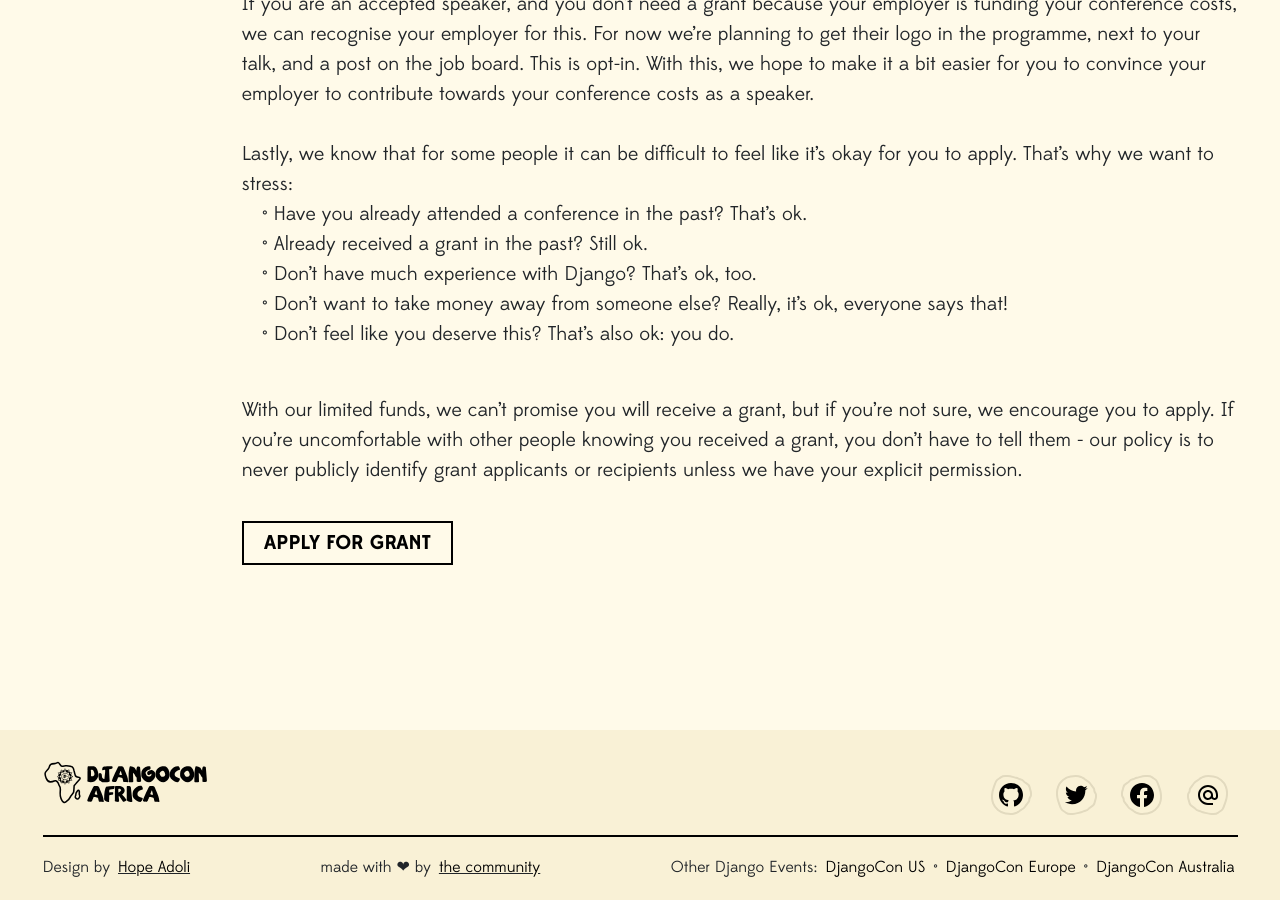
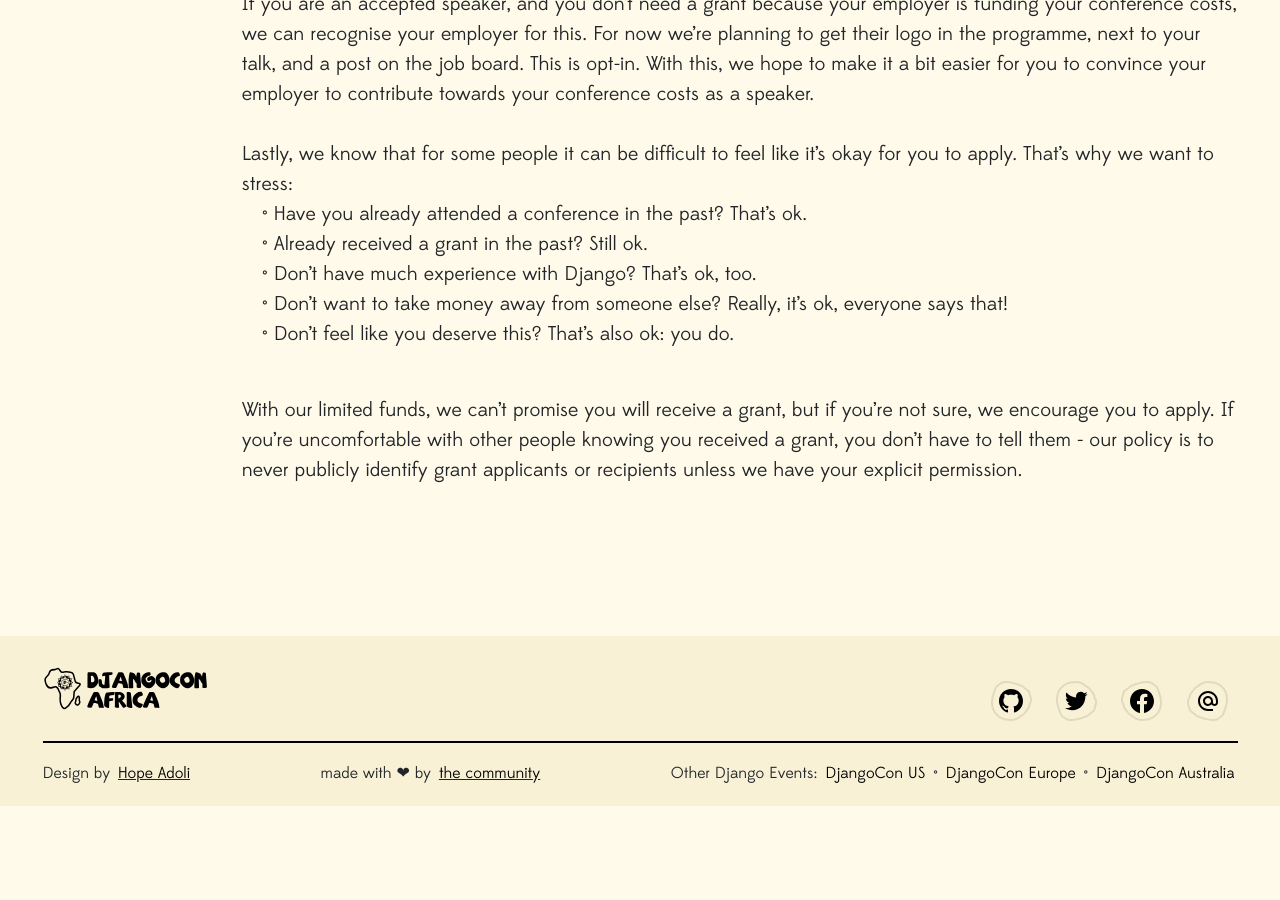
Before and after one commit to djangocon/2023.djangocon.africa, a Jekyll site: the page built from _pages/opportunity-grant.md, in a window 1280 px wide and 900 px high, scrolled down 1635 px. Built offline with Jekyll 4.4.1, drawn with Linux system fonts in a browser that asks for light colours; after the commit the page ends 2441 px from its top, so only the background shows below that.

Commit message:
add: show grant button on website  when date is due

```diff
--- a/_data/roadmap.yml
+++ b/_data/roadmap.yml
@@ -15,7 +15,7 @@
     - date: "2023-06-13"
       dateCardinal: "13th"
       text: "Opportunity Grant Open"
-      url: "https://forms.gle/UTcQXNh5KqXBigSK7"
+      url: "/grant/"
 
     - date: "2023-06-20"
       dateCardinal: "20th"
--- a/_pages/opportunity-grant.md
+++ b/_pages/opportunity-grant.md
@@ -48,5 +48,8 @@
 
 With our limited funds, we can’t promise you will receive a grant, but if you’re not sure, we encourage you to apply. If you’re uncomfortable with other people knowing you received a grant, you don’t have to tell them - our policy is to never publicly identify grant applicants or recipients unless we have your explicit permission.
 
-
+{% assign current_date = 'now' | date: '%s' %}
+{% assign due_date = '2023-06-13'| date: '%s' %}
+{% if current_date > due_date %}
 <button class="proposal-post-button text-center" onclick="window.location.href='https://forms.gle/UTcQXNh5KqXBigSK7'">Apply for Grant</button>
+{% endif %}
```
